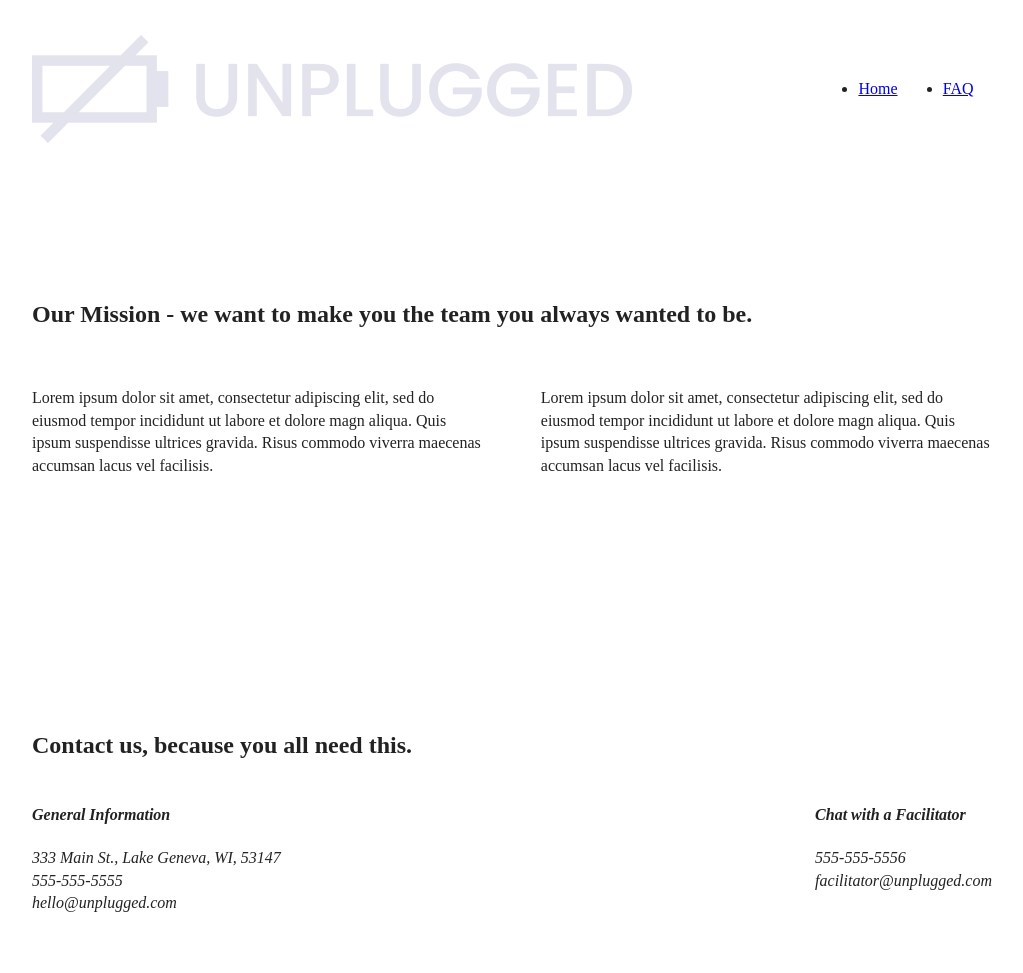
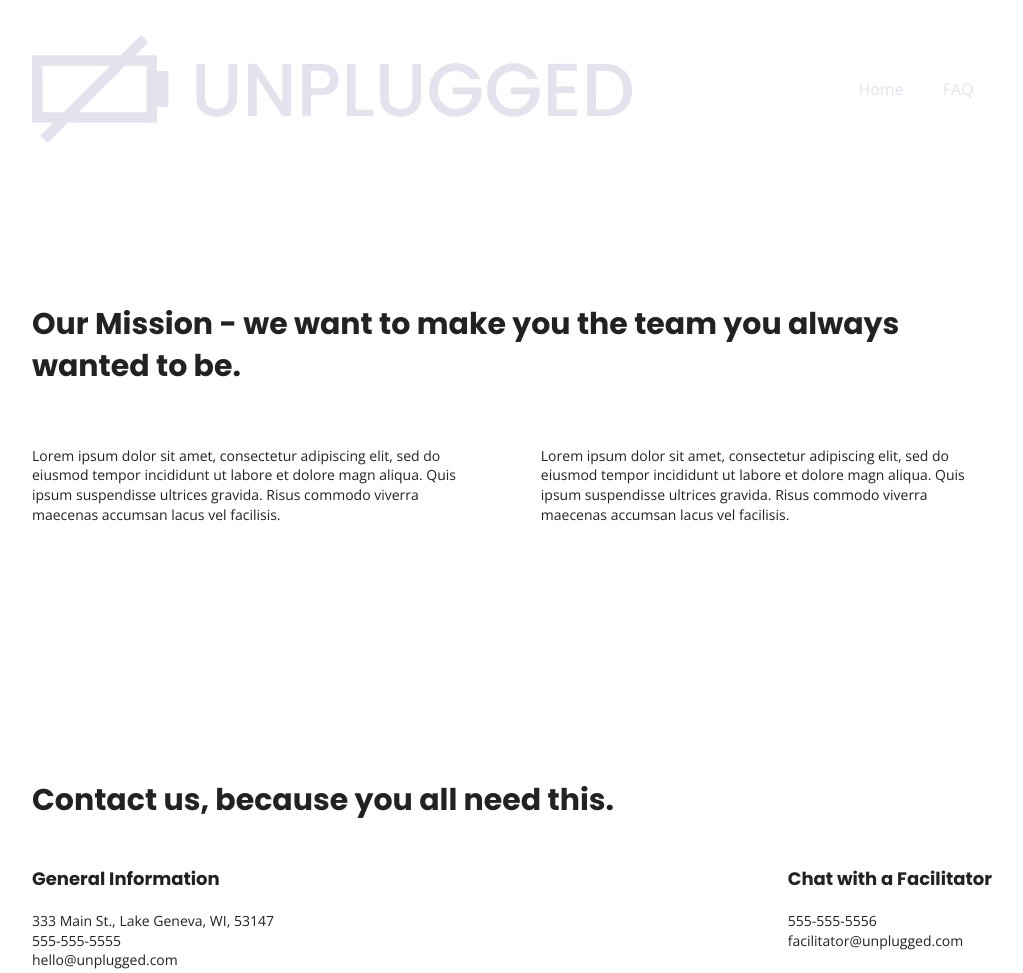
Before and after one commit to happygolily/206-unplugged-retreat, a website: page about/index.html in a window 1280 px wide. Shown: the top 973 px of the page, without its empty margins (128-1151 px from the left). Drawn offline with nearby package versions, Linux system fonts and the light colour scheme.

Commit message:
Added text styles

```diff
--- a/about/index.html
+++ b/about/index.html
@@ -19,6 +19,8 @@
   <link rel="stylesheet" href="../css/main.css">
 
   <meta name="theme-color" content="#fafafa">
+  <!--Google fonts-->
+  <link href="https://fonts.googleapis.com/css?family=Open+Sans:400,700|Poppins:500,700" rel="stylesheet">
 </head>
 
 <body>
--- a/css/main.css
+++ b/css/main.css
@@ -86,6 +86,51 @@ textarea {
 /* ==========================================================================
    Author's custom styles
    ========================================================================== */
+
+/*---------- GENERAL SYTLES----------*/
+
+html {
+  font-size: 16px;
+}
+
+body {
+  font-family: 'Open Sans', sans-serif;
+  font-size: 1em;
+  text-align: left;
+}
+
+ul, ol {
+  list-style-type: none;
+}
+
+a {
+  color: #e2e3ed;
+  text-decoration: none;
+}
+
+h2 {
+  font-family: 'Poppins', sans-serif;
+  font-size: 1.875em;
+}
+
+h3, h4 {
+  font-family: 'Poppins', sans sans-serif;
+  font-size: 1.125em;
+  margin: 20px 0;
+}
+
+p {
+  font-size: 0.875em;
+  line-height: 1.4em;
+}
+
+img {}
+
+figure {}
+
+address {
+  font-style: normal;
+}
 
 .content-wrapper {
   width: 90%;
```
Also changed, not shown: faq/index.html (+2 -0 lines), index.html (+2 -0 lines).
